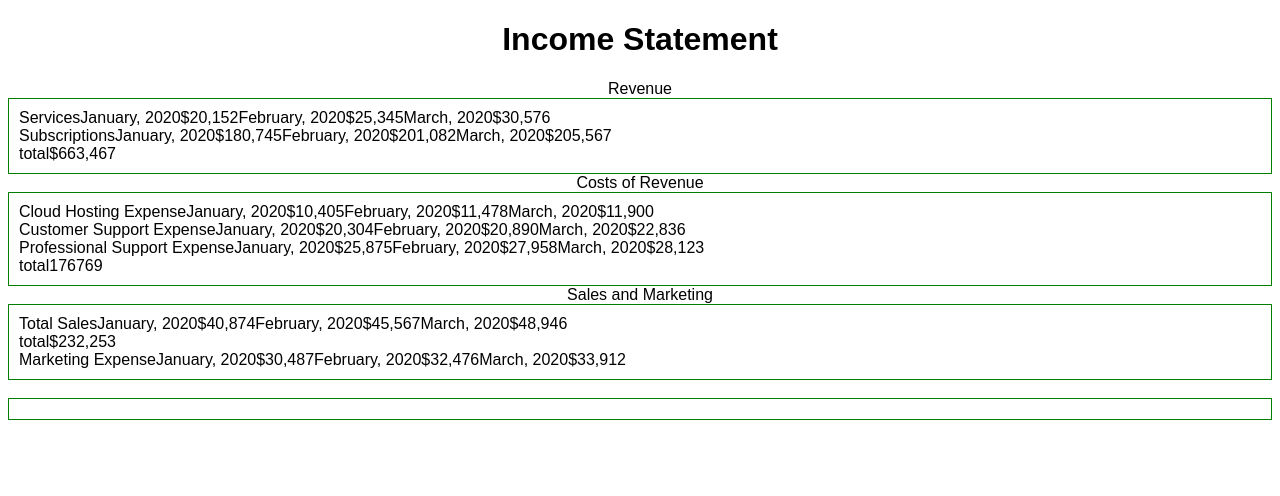
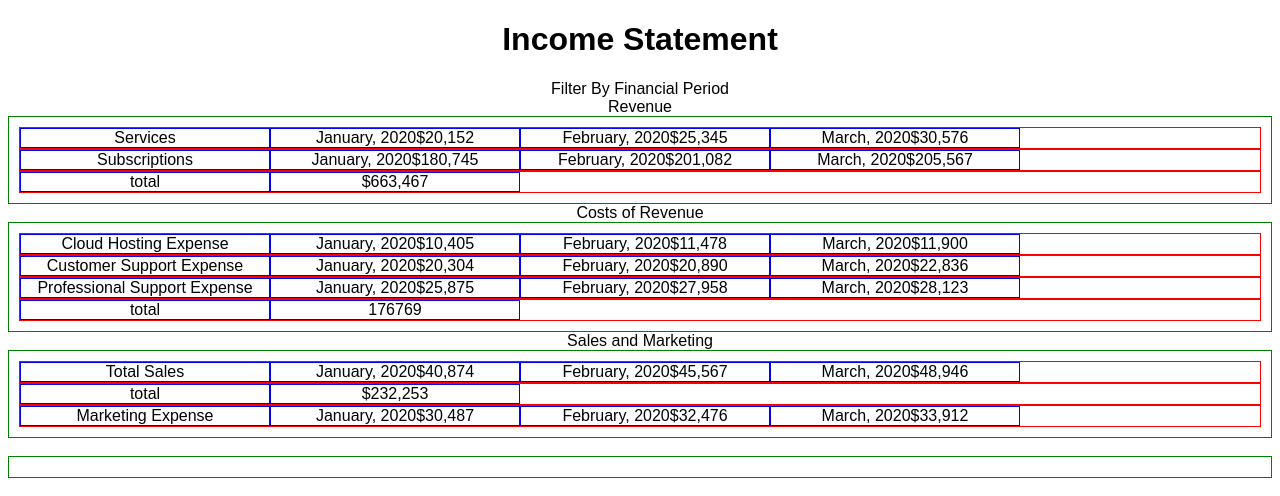
Before and after one commit to switzerb/IncomeStatementUI, a React (Create React App) app: page / in a window 1280 px wide. Shown: the top 496 px of the page. Built offline with nearby package versions, Linux system fonts and the light colour scheme.

Commit message:
Get the basics of the select working

```diff
--- a/src/App.js
+++ b/src/App.js
@@ -1,28 +1,40 @@
 import React, {useEffect, useState} from "react";
 import IncomeStatementTable from "./IncomeStatementTable";
-
+import MonthSelect from "./MonthSelect";
 import {getIncomeStatement} from "./apiMock";
 
 import "./styles.css";
 
 const App = () => {
-    const [isLoading, setIsLoading] = useState(false)
-    const [data, setData] = useState([])
+    const [isLoading, setIsLoading] = useState(false);
+    const [data, setData] = useState([]);
+    const [periods, setPeriods] = useState([]);
 
     useEffect(() => {
         async function fetchData() {
             setIsLoading(true);
             const response = await getIncomeStatement();
-            setData(response);
-            setIsLoading(false);
+            if(response) {
+                const { financials, periods} = response;
+                setData(financials);
+                setPeriods(periods);
+                setIsLoading(false);
+            } else {
+                console.log("There was an error fetching data.")
+            }
         }
         fetchData()
     }, []);
+
+    const handleFilter = (selection) => {
+        console.log(selection)
+    }
 
     return isLoading
         ? <p>Loading...</p>
         : <div className="App">
             <h1>Income Statement</h1>
+            <MonthSelect options={periods} onClick={handleFilter}/>
             <IncomeStatementTable data={data}/>
         </div>;
 }
--- /dev/null
+++ b/src/MonthSelect.js
@@ -0,0 +1,30 @@
+import React, { useState } from "react";
+
+const MonthSelect = ({options, onClick}) => {
+    const [open, setOpen] = useState(false);
+
+    const toggleOpen = () => {
+        setOpen(!open);
+    }
+
+    const handleSelect = (option) => {
+        onClick(option);
+        setOpen(false);
+    }
+
+    return (
+        <div className="selectBox">
+            <div onClick={toggleOpen}>Filter By Financial Period</div>
+            { open
+                ? <>
+                    <div onClick={() => handleSelect("All")}>
+                        Show Quarter
+                    </div>
+                    {options.map(option => <div onClick={() => handleSelect(option)}>{option}</div>)}}
+                </>
+                : null
+            }
+        </div>);
+}
+
+export default MonthSelect;
--- a/src/apiMock.js
+++ b/src/apiMock.js
@@ -1,5 +1,5 @@
 export const getIncomeStatement = () => {
-  const data = [
+  const financials = [
     {
       name: "Revenue",
       subCategories: [
@@ -152,9 +152,17 @@ export const getIncomeStatement = () => {
     }
   ];
 
+  const periods = [
+      "January, 2020",
+      "February, 2020",
+      "March, 2020"
+  ];
+
+  const data = {financials, periods}
+
   return new Promise((resolve, reject) => {
     setTimeout(() => {
       return resolve(data);
     });
-  }, 500);
+  }, 1000);
 };
--- a/src/styles.css
+++ b/src/styles.css
@@ -5,4 +5,14 @@
 
 .subcat-row {
   display: flex;
+  border: 1px solid red;
 }
+
+.subcat-row div {
+  border: 1px solid blue;
+  width: 20%;
+}
+
+.SelectBox {
+
+}
```
